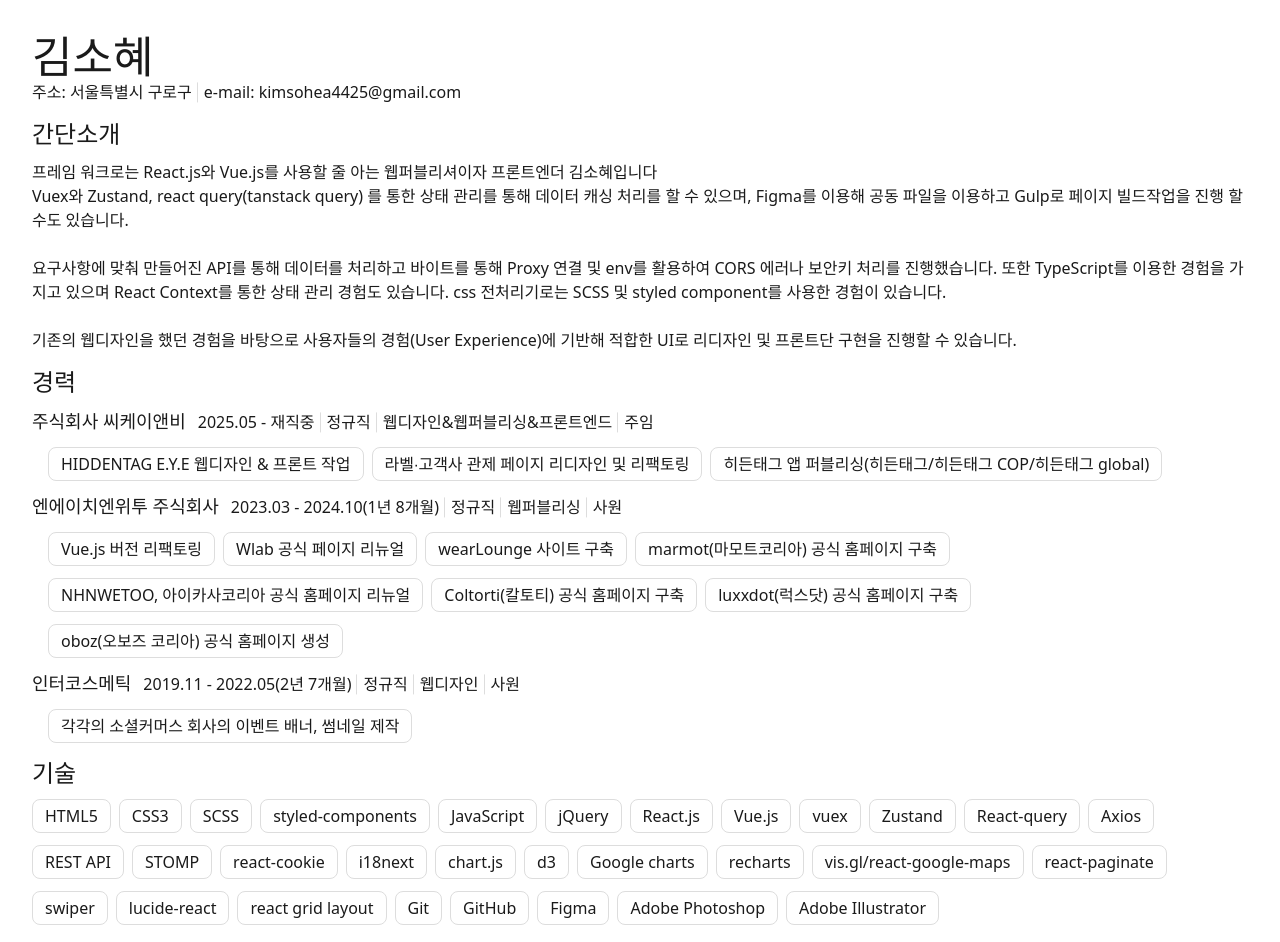
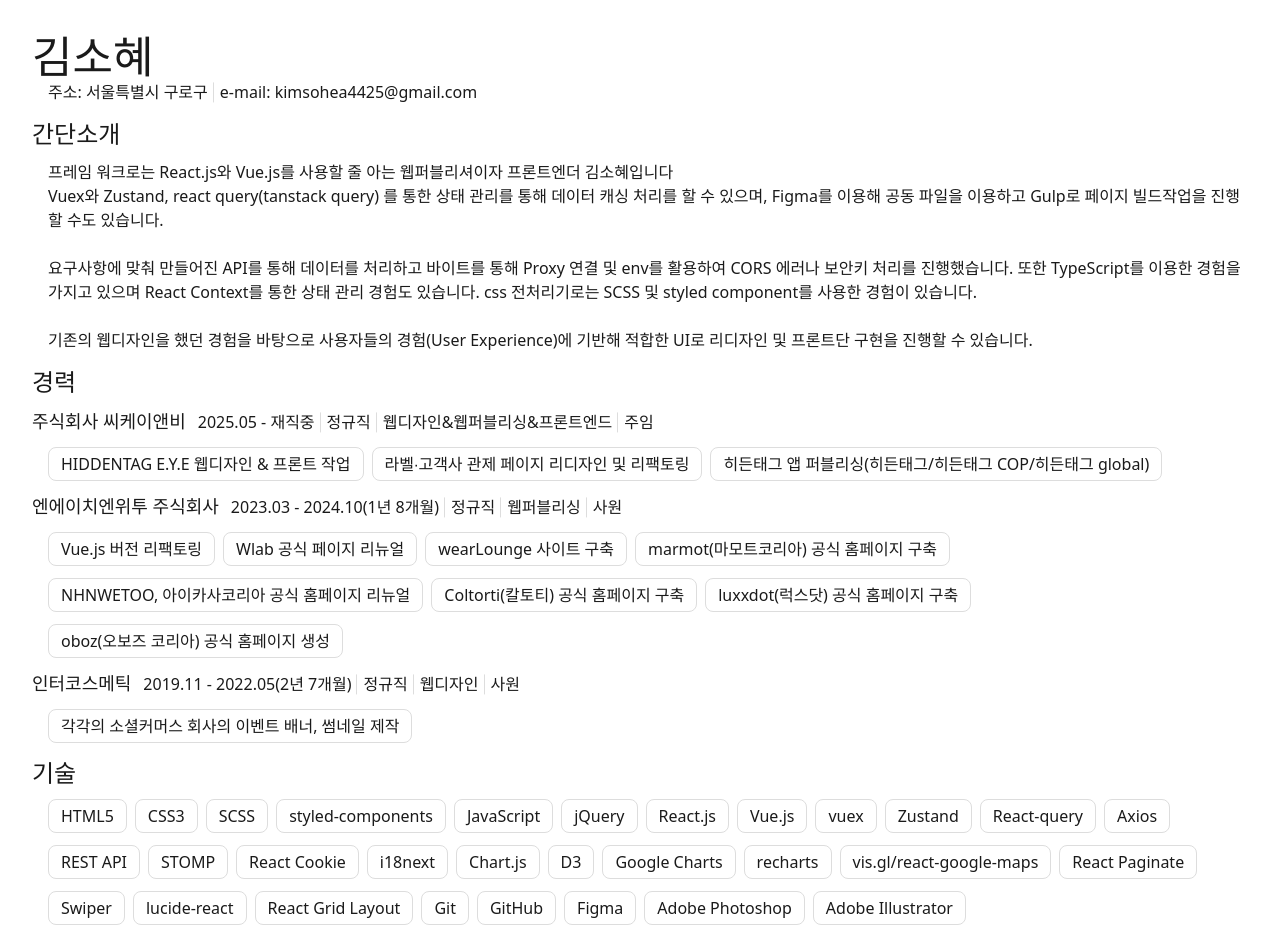
Before and after one commit to kimsohea/resume, a Vue app: page / in a window 1280 px wide. Shown: the top 942 px of the page. Built offline with nearby package versions, Linux system fonts and the light colour scheme; a web font is replaced by a local one.

Commit message:
style: 문구 통일 및 좌측 간격 통일

```diff
--- a/src/assets/style/_init.scss
+++ b/src/assets/style/_init.scss
@@ -39,3 +39,9 @@ a {
     color: #6600ff;
   }
 }
+
+article {
+  > p {
+    margin-left: 16px;
+  }
+}
--- a/src/assets/style/_tmp.scss
+++ b/src/assets/style/_tmp.scss
@@ -1,6 +1,7 @@
 .info {
   display: flex;
   font-size: 16px;
+  margin-left: 16px;
 
   span {
     position: relative;
@@ -36,4 +37,8 @@
     border-radius: 8px;
     border: 1px solid #ddd;
   }
+
+  &.skill {
+    margin-left: 16px;
+  }
 }
--- a/src/components/Skill.vue
+++ b/src/components/Skill.vue
@@ -1,6 +1,6 @@
 <template>
   <h2>기술</h2>
-  <ul class="round_list">
+  <ul class="round_list skill">
     <li v-for="(item, idx) in skillArr" :key="`skill_${idx}`">
       {{ item }}
     </li>
@@ -23,17 +23,17 @@ const skillArr = [
   "Axios",
   "REST API",
   "STOMP",
-  "react-cookie",
+  "React Cookie",
   "i18next",
-  "chart.js",
-  "d3",
-  "Google charts",
+  "Chart.js",
+  "D3",
+  "Google Charts",
   "recharts",
   "vis.gl/react-google-maps",
-  "react-paginate",
-  "swiper",
+  "React Paginate",
+  "Swiper",
   "lucide-react",
-  "react grid layout",
+  "React Grid Layout",
   "Git",
   "GitHub",
   "Figma",
--- a/src/components/WorkRecord.vue
+++ b/src/components/WorkRecord.vue
@@ -43,13 +43,13 @@ const workArr = [
       "STOMP",
       "Vite",
       "SCSS",
-      "I18next",
+      "i18next",
       "Chart.js",
       "D3",
       "Google charts",
       "vis.gl/react-google-maps",
-      "React-cookie",
-      "React-paginate",
+      "React Cookie",
+      "React Paginate",
       "Swiper",
       "React grid layout",
       "Figma",
```
